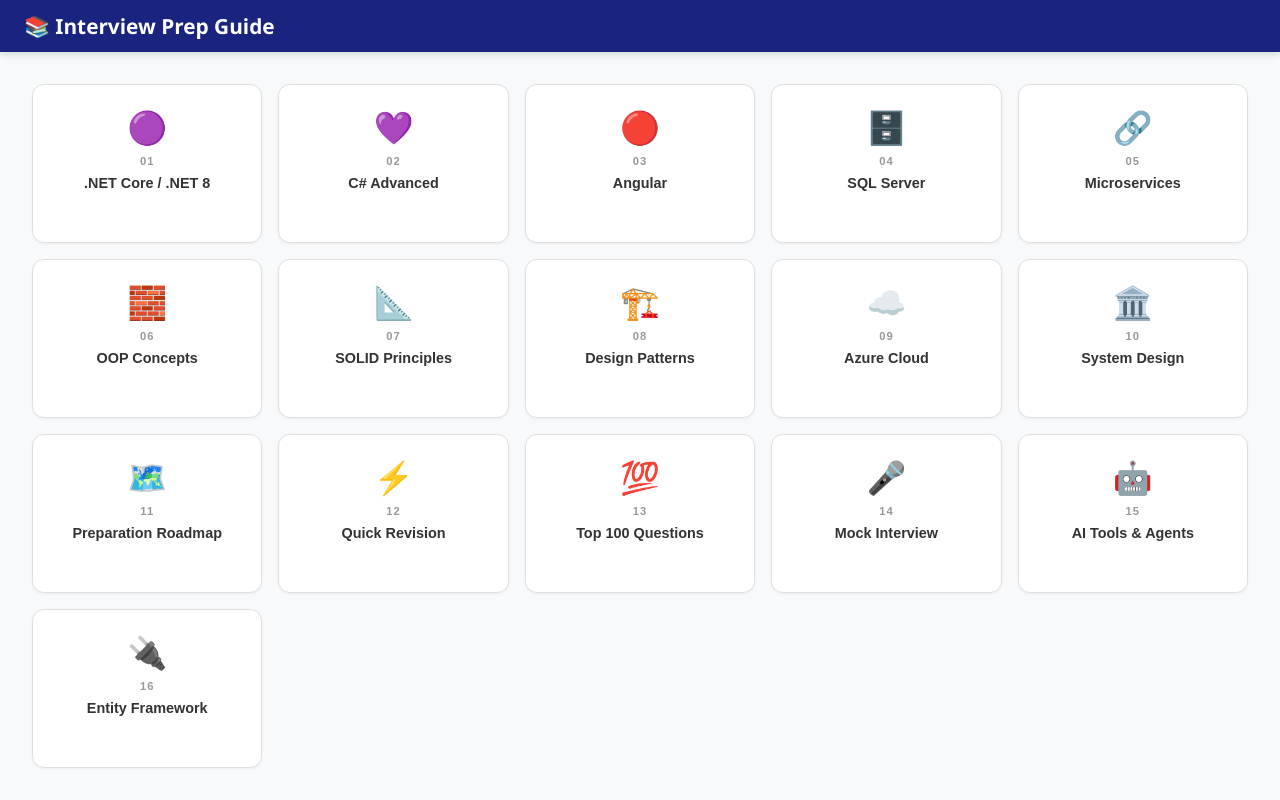
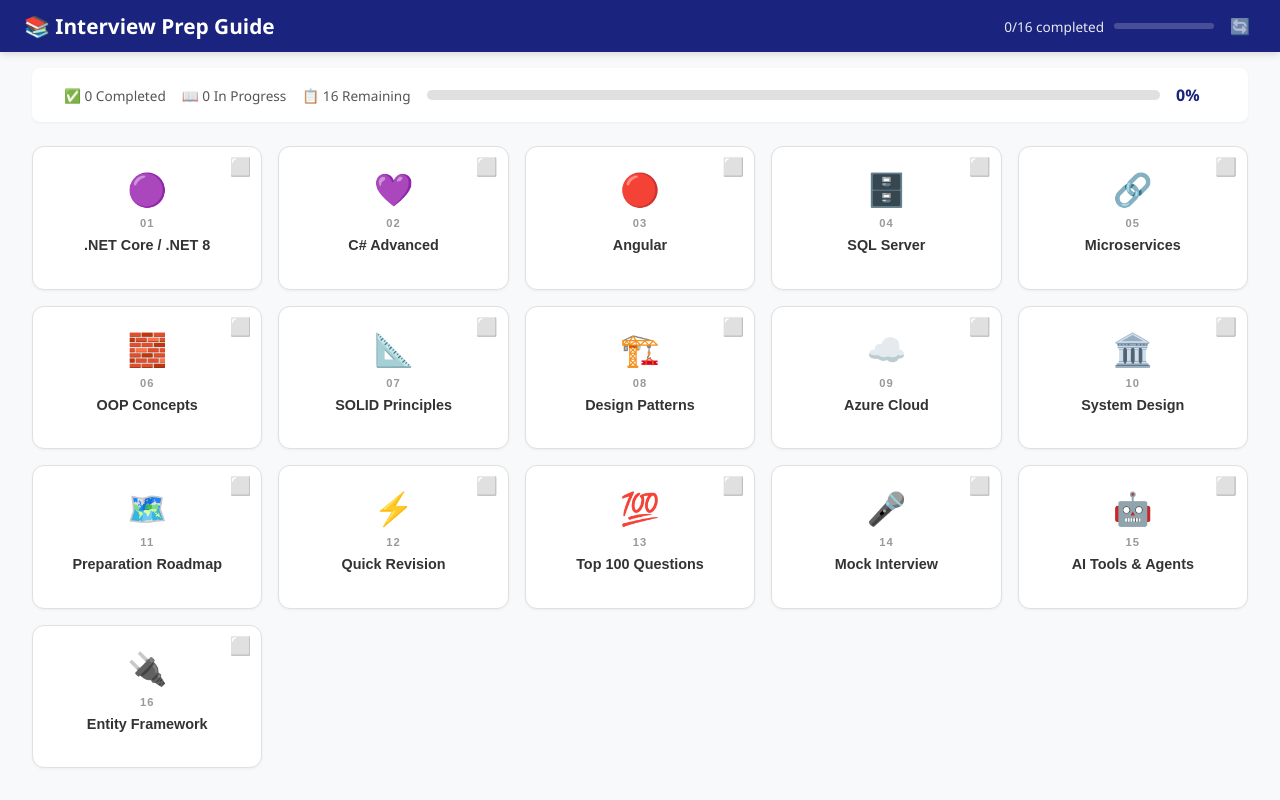
Before and after one commit to AnandNagidi/full-stack-documentation, an Angular app: page / in a window 1280 px wide. Built offline with nearby package versions, Linux system fonts and the light colour scheme.

Commit message:
feat: add progress tracker with localStorage persistence

```diff
--- a/src/app/app.component.html
+++ b/src/app/app.component.html
@@ -13,6 +13,7 @@
         }
       </h1>
     </div>
+    <div class="header-right">
       @if (selectedDoc()) {
         <div class="search-container">
           <input
@@ -26,17 +27,67 @@
             <span class="match-count">{{ matchCount() }} matches</span>
           }
         </div>
+        <!-- Status controls in doc view -->
+        <div class="status-controls">
+          <button
+            class="status-btn"
+            [class.active]="getStatus(selectedDoc()!.id) === 'in-progress'"
+            (click)="markAsStatus('in-progress')">
+            📖 In Progress
+          </button>
+          <button
+            class="status-btn completed"
+            [class.active]="getStatus(selectedDoc()!.id) === 'completed'"
+            (click)="markAsStatus('completed')">
+            ✅ Completed
+          </button>
+        </div>
+      } @else {
+        <!-- Progress summary on home -->
+        <div class="progress-summary">
+          <span class="progress-text">
+            {{ completedCount() }}/{{ documents.length }} completed
+          </span>
+          <div class="progress-bar-mini">
+            <div class="progress-fill" [style.width.%]="overallProgress()"></div>
+          </div>
+          <button class="reset-btn" (click)="resetTracker()" title="Reset all progress">🔄</button>
+        </div>
       }
+    </div>
   </header>
 
   <!-- Document Grid (Home) -->
   @if (!selectedDoc()) {
+    <!-- Overall Progress Bar -->
+    <div class="overall-progress">
+      <div class="progress-stats">
+        <span class="stat">✅ {{ completedCount() }} Completed</span>
+        <span class="stat">📖 {{ inProgressCount() }} In Progress</span>
+        <span class="stat">📋 {{ documents.length - completedCount() - inProgressCount() }} Remaining</span>
+      </div>
+      <div class="progress-bar">
+        <div class="progress-fill" [style.width.%]="overallProgress()"></div>
+      </div>
+      <span class="progress-percent">{{ overallProgress() }}%</span>
+    </div>
+
     <div class="doc-grid">
       @for (doc of documents; track doc.id) {
-        <button class="doc-card" (click)="selectDocument(doc)">
+        <button class="doc-card" [class]="'doc-card status-' + getStatus(doc.id)" (click)="selectDocument(doc)">
+          <div class="card-status-indicator" (click)="cycleStatus($event, doc.id)" title="Click to change status">
+            @switch (getStatus(doc.id)) {
+              @case ('completed') { <span class="status-dot completed">✅</span> }
+              @case ('in-progress') { <span class="status-dot in-progress">📖</span> }
+              @default { <span class="status-dot not-started">⬜</span> }
+            }
+          </div>
           <span class="doc-icon">{{ doc.icon }}</span>
           <span class="doc-number">{{ doc.id }}</span>
           <span class="doc-title">{{ doc.title }}</span>
+          @if (getLastVisited(doc.id)) {
+            <span class="last-visited">Last: {{ getLastVisited(doc.id) | date:'shortDate' }}</span>
+          }
         </button>
       }
     </div>
--- a/src/app/app.component.scss
+++ b/src/app/app.component.scss
@@ -74,6 +74,78 @@
       white-space: nowrap;
     }
   }
+
+  .header-right {
+    display: flex;
+    align-items: center;
+    gap: 16px;
+  }
+
+  .status-controls {
+    display: flex;
+    gap: 8px;
+
+    .status-btn {
+      padding: 5px 12px;
+      border: 1px solid rgba(255, 255, 255, 0.3);
+      background: rgba(255, 255, 255, 0.1);
+      color: white;
+      border-radius: 6px;
+      cursor: pointer;
+      font-size: 0.8rem;
+      transition: all 0.2s;
+
+      &:hover {
+        background: rgba(255, 255, 255, 0.2);
+      }
+
+      &.active {
+        background: rgba(255, 255, 255, 0.3);
+        border-color: white;
+        font-weight: 600;
+      }
+    }
+  }
+
+  .progress-summary {
+    display: flex;
+    align-items: center;
+    gap: 10px;
+
+    .progress-text {
+      font-size: 0.85rem;
+      opacity: 0.9;
+      white-space: nowrap;
+    }
+
+    .progress-bar-mini {
+      width: 100px;
+      height: 6px;
+      background: rgba(255, 255, 255, 0.2);
+      border-radius: 3px;
+      overflow: hidden;
+
+      .progress-fill {
+        height: 100%;
+        background: #4caf50;
+        border-radius: 3px;
+        transition: width 0.5s ease;
+      }
+    }
+
+    .reset-btn {
+      background: none;
+      border: none;
+      cursor: pointer;
+      font-size: 1rem;
+      opacity: 0.7;
+      transition: opacity 0.2s;
+
+      &:hover {
+        opacity: 1;
+      }
+    }
+  }
 }
 
 // Document Grid
@@ -81,7 +153,7 @@
   display: grid;
   grid-template-columns: repeat(auto-fill, minmax(220px, 1fr));
   gap: 16px;
-  padding: 32px;
+  padding: 24px 32px 32px;
   overflow-y: auto;
   flex: 1;
 }
@@ -98,11 +170,37 @@
   cursor: pointer;
   transition: all 0.2s ease;
   box-shadow: 0 1px 3px rgba(0, 0, 0, 0.05);
+  position: relative;
 
   &:hover {
     transform: translateY(-3px);
     box-shadow: 0 6px 20px rgba(0, 0, 0, 0.1);
     border-color: #1a237e;
+  }
+
+  &.status-completed {
+    border-color: #4caf50;
+    background: #f1f8e9;
+  }
+
+  &.status-in-progress {
+    border-color: #ff9800;
+    background: #fff8e1;
+  }
+
+  .card-status-indicator {
+    position: absolute;
+    top: 8px;
+    right: 8px;
+    cursor: pointer;
+    font-size: 1.1rem;
+    padding: 2px;
+    border-radius: 4px;
+    transition: transform 0.2s;
+
+    &:hover {
+      transform: scale(1.3);
+    }
   }
 
   .doc-icon {
@@ -121,6 +219,57 @@
     font-weight: 600;
     color: #333;
     text-align: center;
+  }
+
+  .last-visited {
+    font-size: 0.7rem;
+    color: #999;
+    margin-top: 4px;
+  }
+}
+
+// Overall Progress
+.overall-progress {
+  display: flex;
+  align-items: center;
+  gap: 16px;
+  padding: 16px 32px;
+  background: white;
+  margin: 16px 32px 0;
+  border-radius: 8px;
+  box-shadow: 0 1px 3px rgba(0, 0, 0, 0.05);
+
+  .progress-stats {
+    display: flex;
+    gap: 16px;
+
+    .stat {
+      font-size: 0.85rem;
+      color: #555;
+      white-space: nowrap;
+    }
+  }
+
+  .progress-bar {
+    flex: 1;
+    height: 10px;
+    background: #e0e0e0;
+    border-radius: 5px;
+    overflow: hidden;
+
+    .progress-fill {
+      height: 100%;
+      background: linear-gradient(90deg, #4caf50, #2e7d32);
+      border-radius: 5px;
+      transition: width 0.5s ease;
+    }
+  }
+
+  .progress-percent {
+    font-weight: 700;
+    color: #1a237e;
+    font-size: 1rem;
+    min-width: 40px;
   }
 }
 
--- a/src/app/app.component.ts
+++ b/src/app/app.component.ts
@@ -1,15 +1,24 @@
-import { Component, signal, computed } from '@angular/core';
+import { Component, signal, computed, OnInit } from '@angular/core';
 import { CommonModule } from '@angular/common';
 import { FormsModule } from '@angular/forms';
 import { HttpClient, HttpClientModule } from '@angular/common/http';
 import { marked } from 'marked';
 import { DomSanitizer, SafeHtml } from '@angular/platform-browser';
 
+type ProgressStatus = 'not-started' | 'in-progress' | 'completed';
+
 interface DocItem {
   id: string;
   filename: string;
   title: string;
   icon: string;
+}
+
+interface TrackerData {
+  [docId: string]: {
+    status: ProgressStatus;
+    lastVisited?: string;
+  };
 }
 
 @Component({
@@ -19,7 +28,7 @@
   templateUrl: './app.component.html',
   styleUrl: './app.component.scss'
 })
-export class AppComponent {
+export class AppComponent implements OnInit {
   documents: DocItem[] = [
     { id: '01', filename: '01-dotnet-core.md', title: '.NET Core / .NET 8', icon: '🟣' },
     { id: '02', filename: '02-csharp-advanced.md', title: 'C# Advanced', icon: '💜' },
@@ -39,20 +48,78 @@
     { id: '16', filename: '16-entity-framework-core.md', title: 'Entity Framework', icon: '🔌' },
   ];
 
+  private readonly STORAGE_KEY = 'interview-prep-tracker';
+
   selectedDoc = signal<DocItem | null>(null);
   rawContent = signal<string>('');
   renderedHtml = signal<SafeHtml>('');
   searchTerm = signal<string>('');
   isLoading = signal<boolean>(false);
   matchCount = signal<number>(0);
+  tracker = signal<TrackerData>({});
+
+  // Computed stats
+  completedCount = computed(() => {
+    const t = this.tracker();
+    return Object.values(t).filter(v => v.status === 'completed').length;
+  });
+
+  inProgressCount = computed(() => {
+    const t = this.tracker();
+    return Object.values(t).filter(v => v.status === 'in-progress').length;
+  });
+
+  overallProgress = computed(() => {
+    return Math.round((this.completedCount() / this.documents.length) * 100);
+  });
 
   constructor(private http: HttpClient, private sanitizer: DomSanitizer) {}
+
+  ngOnInit(): void {
+    this.loadTracker();
+  }
+
+  getStatus(docId: string): ProgressStatus {
+    return this.tracker()[docId]?.status || 'not-started';
+  }
+
+  getLastVisited(docId: string): string | null {
+    return this.tracker()[docId]?.lastVisited || null;
+  }
+
+  cycleStatus(event: Event, docId: string): void {
+    event.stopPropagation();
+    const current = this.getStatus(docId);
+    const next: ProgressStatus =
+      current === 'not-started' ? 'in-progress' :
+      current === 'in-progress' ? 'completed' : 'not-started';
+
+    this.updateStatus(docId, next);
+  }
+
+  markAsStatus(status: ProgressStatus): void {
+    const doc = this.selectedDoc();
+    if (doc) {
+      this.updateStatus(doc.id, status);
+    }
+  }
 
   selectDocument(doc: DocItem): void {
     this.selectedDoc.set(doc);
     this.isLoading.set(true);
     this.searchTerm.set('');
     this.matchCount.set(0);
+
+    // Update last visited
+    const t = { ...this.tracker() };
+    if (!t[doc.id]) t[doc.id] = { status: 'not-started' };
+    t[doc.id].lastVisited = new Date().toISOString();
+    // Auto-mark as in-progress if not started
+    if (t[doc.id].status === 'not-started') {
+      t[doc.id].status = 'in-progress';
+    }
+    this.tracker.set(t);
+    this.saveTracker();
 
     this.http.get(`docs/${doc.filename}`, { responseType: 'text' }).subscribe({
       next: (content) => {
@@ -86,6 +153,34 @@
     this.highlightSearch(term);
   }
 
+  resetTracker(): void {
+    if (confirm('Reset all progress? This cannot be undone.')) {
+      this.tracker.set({});
+      this.saveTracker();
+    }
+  }
+
+  private updateStatus(docId: string, status: ProgressStatus): void {
+    const t = { ...this.tracker() };
+    if (!t[docId]) t[docId] = { status: 'not-started' };
+    t[docId].status = status;
+    this.tracker.set(t);
+    this.saveTracker();
+  }
+
+  private loadTracker(): void {
+    try {
+      const stored = localStorage.getItem(this.STORAGE_KEY);
+      if (stored) {
+        this.tracker.set(JSON.parse(stored));
+      }
+    } catch { /* ignore parse errors */ }
+  }
+
+  private saveTracker(): void {
+    localStorage.setItem(this.STORAGE_KEY, JSON.stringify(this.tracker()));
+  }
+
   private renderMarkdown(content: string): void {
     const html = marked.parse(content) as string;
     this.renderedHtml.set(this.sanitizer.bypassSecurityTrustHtml(html));
@@ -99,7 +194,6 @@
     const highlighted = html.replace(regex, '<mark class="search-highlight">$1</mark>');
     this.renderedHtml.set(this.sanitizer.bypassSecurityTrustHtml(highlighted));
 
-    // Scroll to first match
     setTimeout(() => {
       const firstMatch = document.querySelector('.search-highlight');
       if (firstMatch) {
```
Lines whose indentation alone changed are shown as unchanged.
